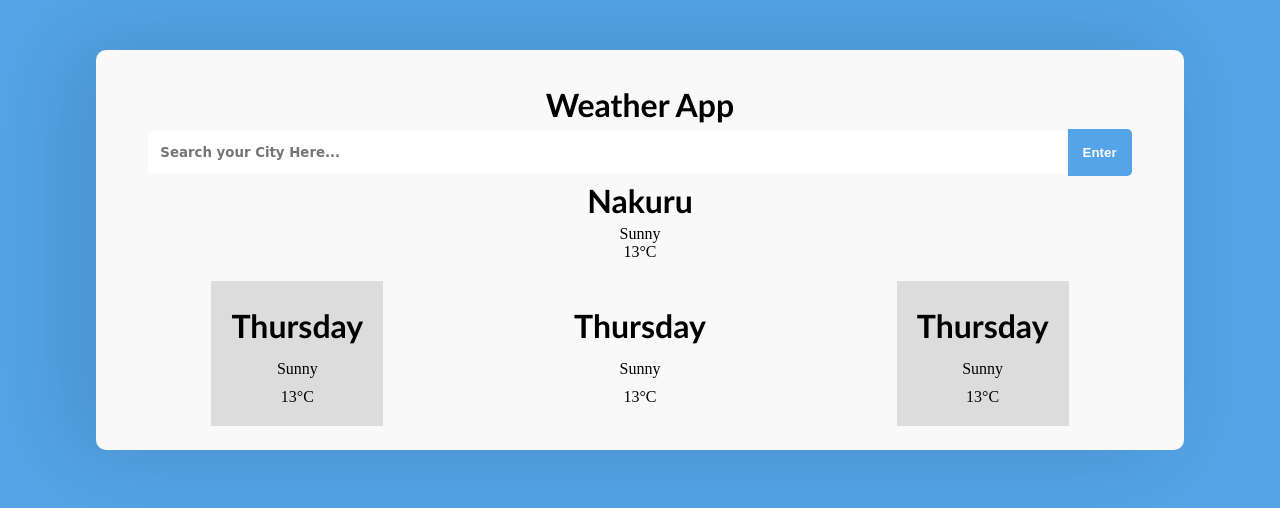
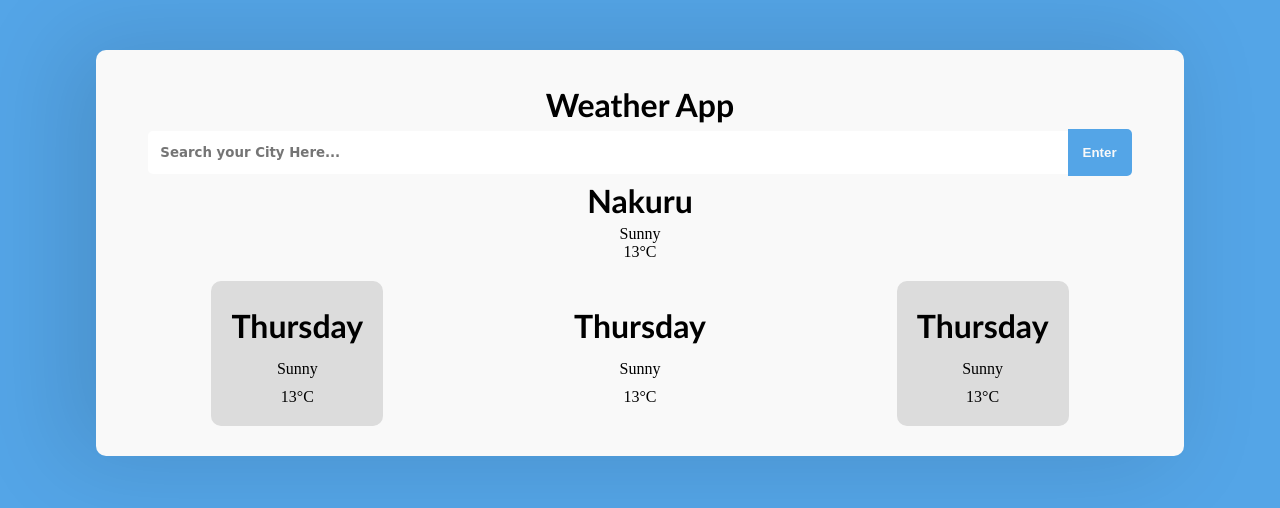
Before and after one commit to Bennyjoez/Atril-Ben-Weather-App, a plain HTML site: page index.html in a window 1280 px wide. Drawn offline with Linux system fonts and the light colour scheme; a web font is replaced by a local one.

Commit message:
changed border radius and height to auto!

```diff
--- a/style.css
+++ b/style.css
@@ -15,7 +15,7 @@ body {
 .full_box {
     background: #f9f9f9;
     width: 85%;
-    height: 400px;
+    height: auto;
     padding: 30px 30px;
     border-radius: 10px;
     box-shadow: -22px -2px 95px 9px rgba(0,0,0,0.12);
@@ -63,6 +63,7 @@ h1 {
     padding: 20px;
     display: flex;
     flex-direction: column;
+    border-radius: 10px;
     gap: 10px;
 }
 .weather-predictions > *:nth-child(odd) {
```
